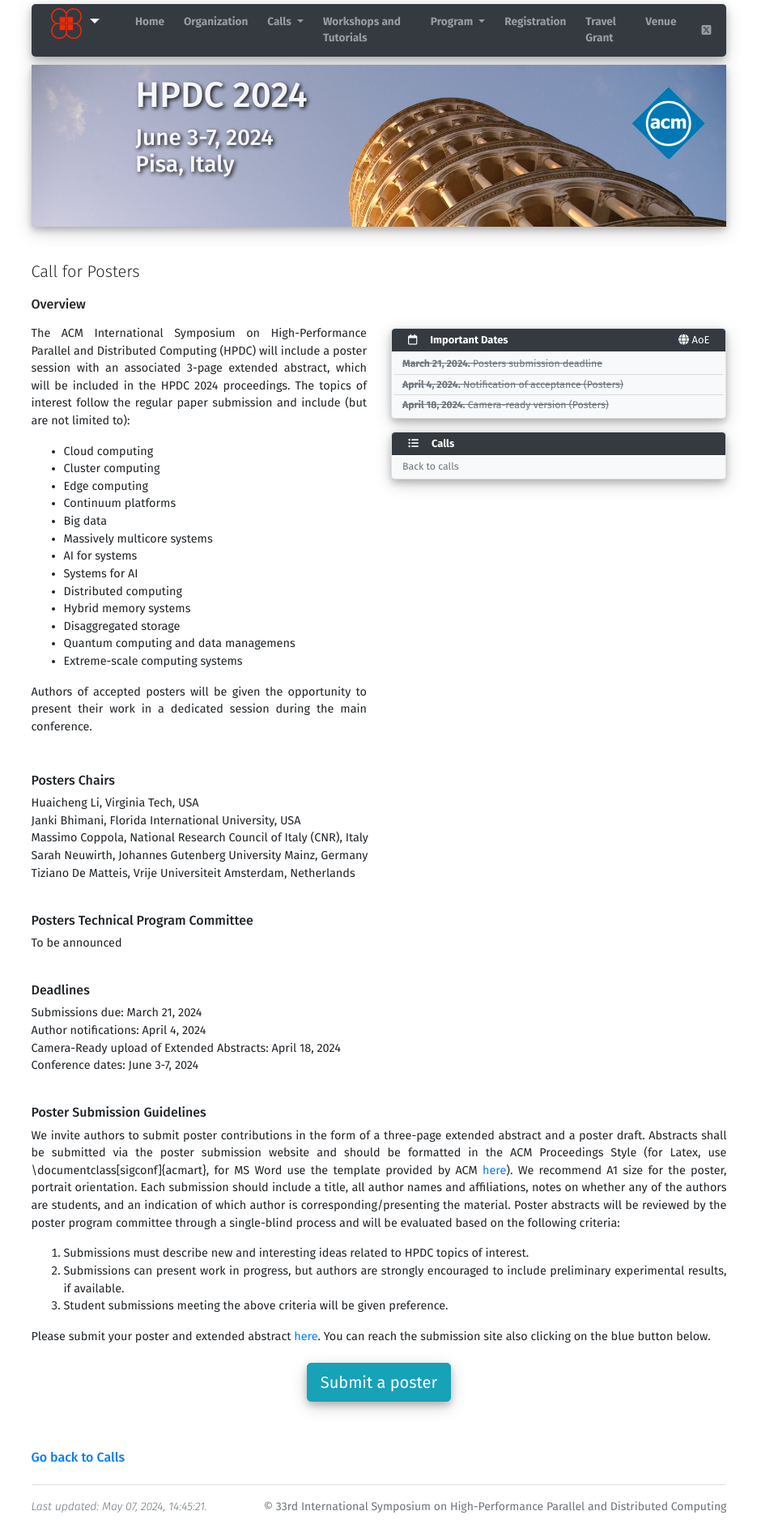
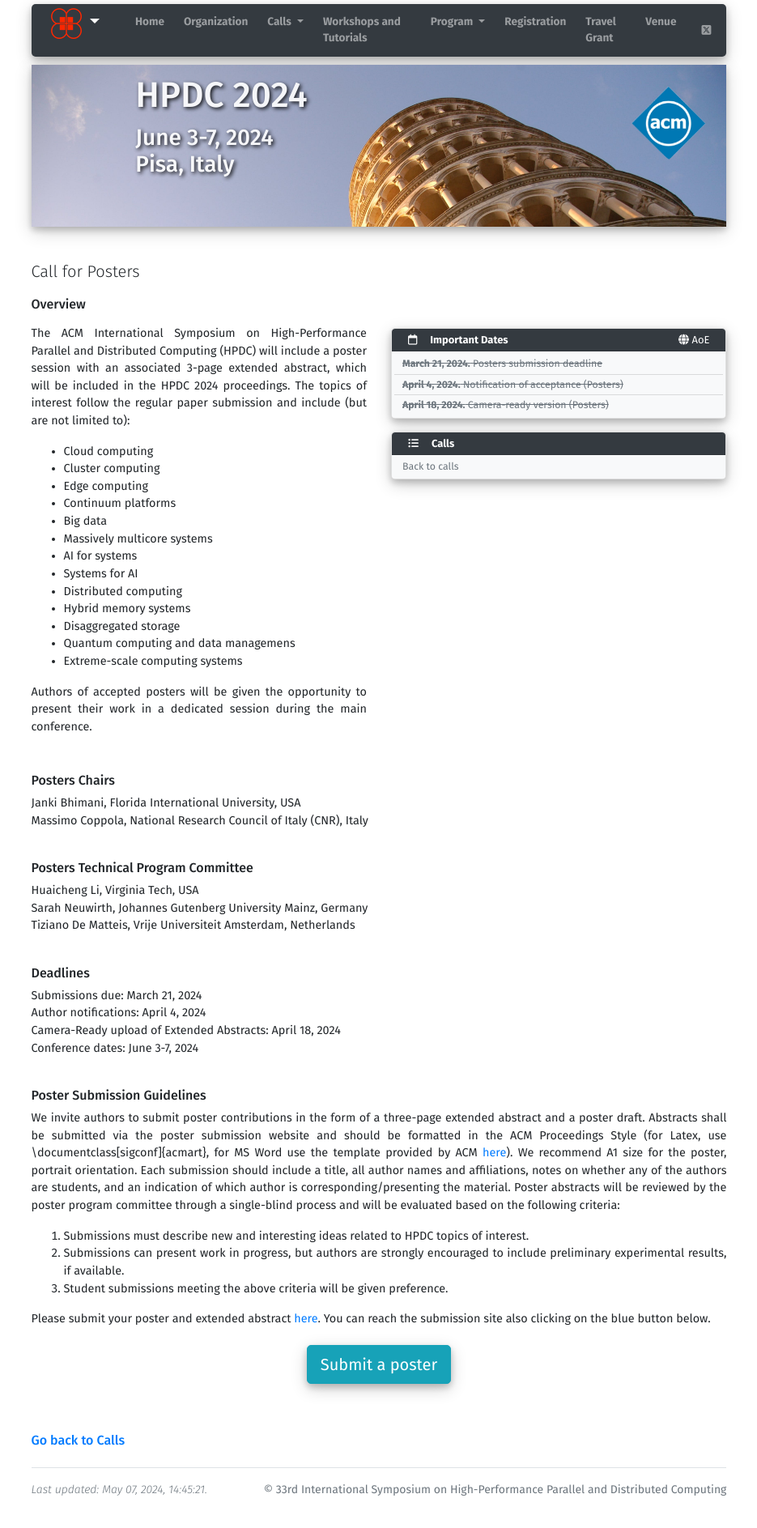
Before and after one commit to jacopo-massa/hpdc24-site, a Jekyll site: the page built from calls-posters.html, in a window 1280 px wide. Shown: the whole page at 81% size, without its empty margins (172-1107 px from the left). Built offline with Jekyll 4.4.1, drawn with Linux system fonts in a browser that asks for light colours; after the commit the page ends 1866 px from its top, so only the background shows below that.

```diff
--- a/calls-posters.html
+++ b/calls-posters.html
@@ -54,16 +54,15 @@
         <br>
         <h6>Posters Chairs</h6>
         <p>
-            Huaicheng Li, Virginia Tech, USA<br>
             Janki Bhimani, Florida International University, USA<br>
             Massimo Coppola, National Research Council of Italy (CNR), Italy<br>
-            Sarah Neuwirth, Johannes Gutenberg University Mainz, Germany<br>
-            Tiziano De Matteis, Vrije Universiteit Amsterdam, Netherlands <br>
         </p>
         <br>
         <h6>Posters Technical Program Committee</h6>
         <p>
-            To be announced
+            Huaicheng Li, Virginia Tech, USA<br>
+            Sarah Neuwirth, Johannes Gutenberg University Mainz, Germany<br>
+            Tiziano De Matteis, Vrije Universiteit Amsterdam, Netherlands <br>
         </p>
         <br>
         <h6>Deadlines</h6>
```
